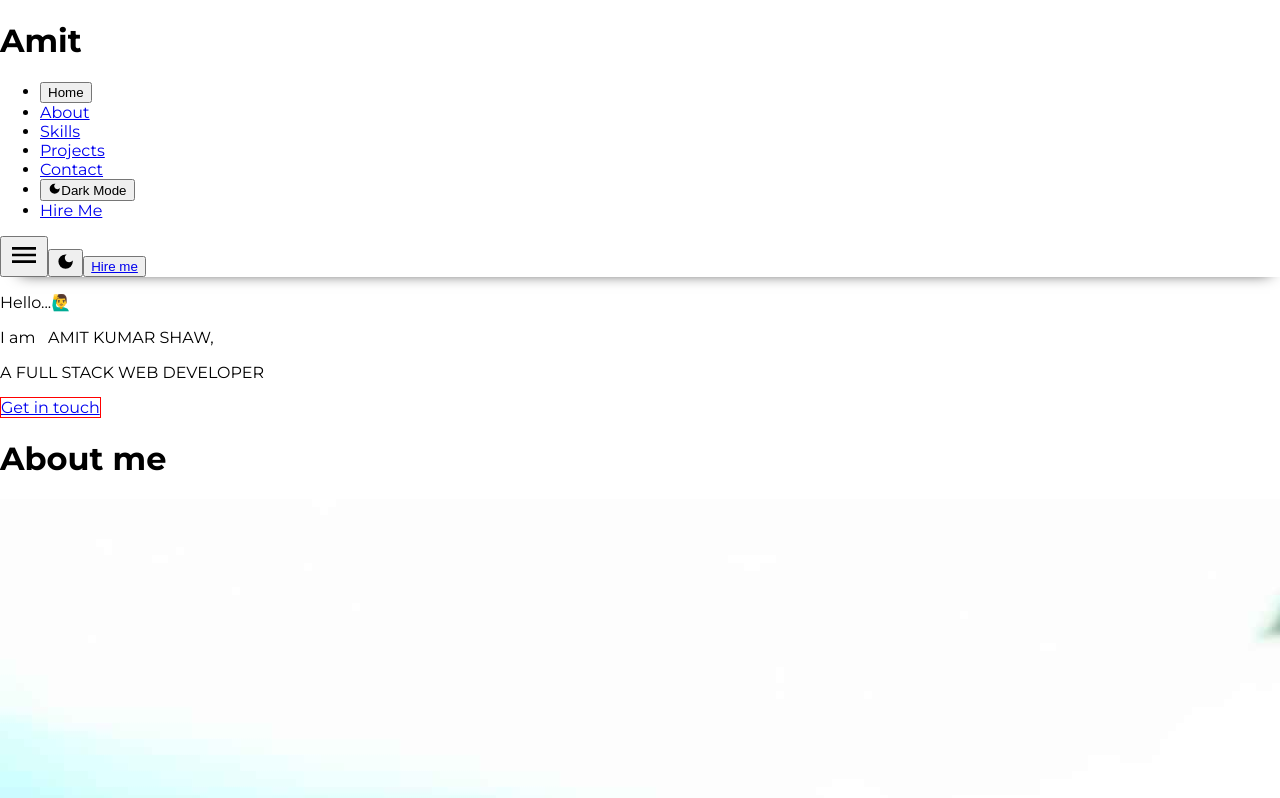
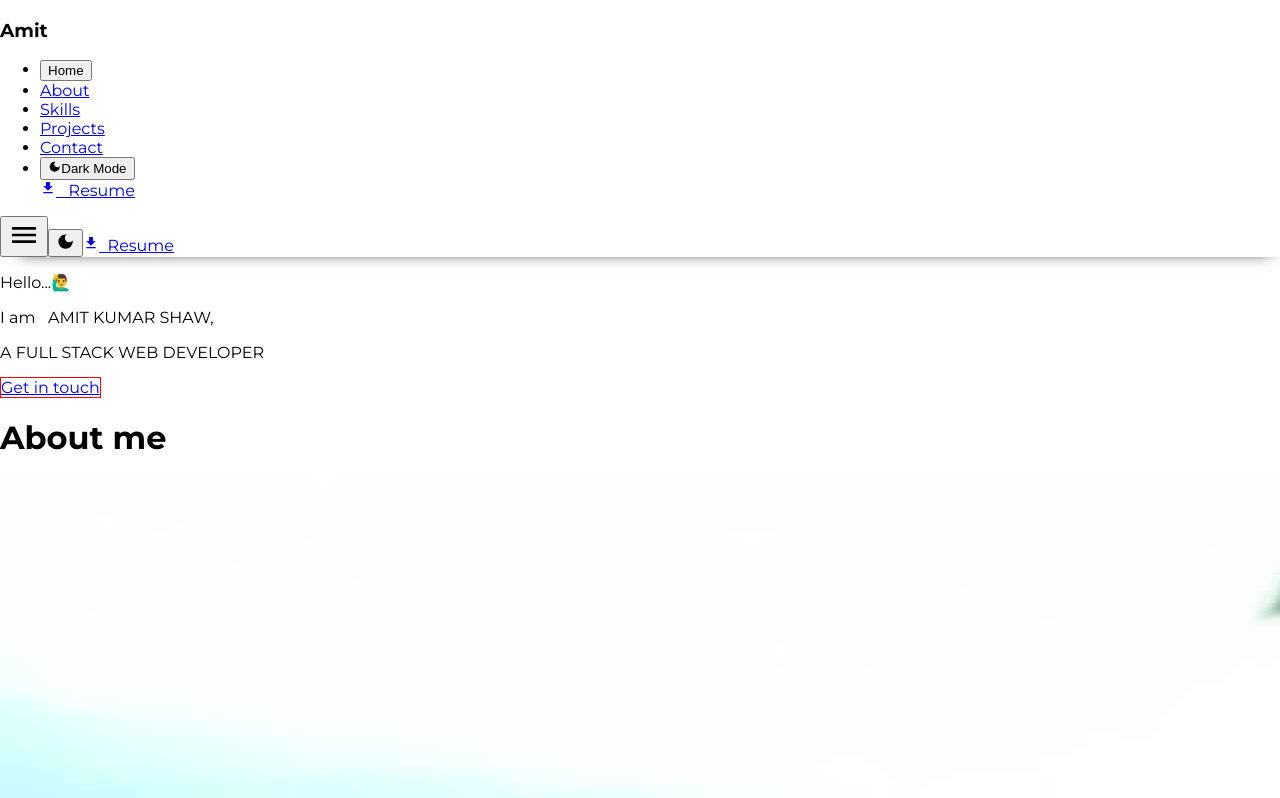
Before and after one commit to Amit-Shaw7/portfolio, a React (Create React App) app: page / in a window 1280 px wide. Shown: the top 798 px of the page. Built offline with nearby package versions, Linux system fonts and the light colour scheme; the HTML template or start-up script is replaced by a standard one.

Commit message:
added download resume feature

```diff
--- a/public/index.html
+++ b/public/index.html
@@ -6,7 +6,7 @@
   <meta name="viewport" content="width=device-width, initial-scale=1" />
   <meta name="theme-color" content="#000000" />
   <title>Amit Shaw - A skilled full-stack web developer</title>
-  <link rel="icon" href="me.png" type="image/png">
+  <link rel="icon" href="favicon.png" type="image/png">
 </head>
 
 <body>
--- a/src/App.js
+++ b/src/App.js
@@ -10,8 +10,8 @@ function App() {
     <div className={`${dark === true ? "dark" : ""}`}>
       <div className="dark:bg-black bg-white">
         <Navbar dark={dark} setDark={setDark} />
-        <Home dark={dark}/>
-        <Toaster position="top-center"/>
+        <Home dark={dark} />
+        <Toaster position="top-center" />
       </div>
     </div>
   );
--- a/src/layout/Navbar.js
+++ b/src/layout/Navbar.js
@@ -1,5 +1,5 @@
 import React, { useState } from 'react';
-import { MdDarkMode, MdMenu, MdClose } from 'react-icons/md';
+import { MdDarkMode, MdMenu, MdClose, MdDownload } from 'react-icons/md';
 
 const Navbar = ({ dark, setDark }) => {
     const [menuOpen, setMenuOpen] = useState(false);
@@ -10,23 +10,32 @@ const Navbar = ({ dark, setDark }) => {
     }
 
     return (
-        <div className={`sticky top-0 ${dark === true ? "shadow-property-dark" : "shadow-property-light"}  w-[100vw] h-[60px] flex items-center md:justify-around justify-between z-10 dark:bg-black bg-[#F6F6F6] opacity-80`}>
+        <div className={`backdrop-blur-md sticky top-0 ${dark === true ? "shadow-property-dark" : "shadow-property-light"}  w-[100vw] h-[70px] flex items-center md:justify-around justify-between z-10 dark:bg-black bg-[#F6F6F6] opacity-80`}>
             {/* Logo */}
-            <div className='ml-8 lg:ml-0'>
-                <h1 className='flex items-center font-extrabold tracking-widest dark:text-white text-black cursor-pointer md:text-3xl text-2xl'><span className='text-red-500 text-3xl md:text-4xl'>A</span>mi<span className='text-red-500 text-3xl md:text-4xl'>t</span></h1>
+            <div className='ml-8 lg:ml-0 flex items-center'>
+                <h3 className='font-extrabold tracking-wider dark:text-white text-black cursor-pointer text-2xl'>A<span className='text-red-500'>m</span>it</h3>
             </div>
 
             {/* Navbar links */}
-            <div className={`custom-transition overflow-hidden ${menuOpen ? "absolute top-0 w-full dark:bg-slate-900 bg-[#b7b7b7] bg h-[60vh]" : "md:w-[50%] h-[60px]"}`}>
+            <div className={`custom-transition overflow-hidden ${menuOpen ? "absolute top-0 w-full dark:bg-slate-900 bg-[#b7b7b7] bg h-[80vh]" : "md:w-[55%] h-[60px]"}`}>
+
                 <ul className={`text-black md:flex dark:text-white hover:text-black h-[100%] font-medium items-center justify-around ${menuOpen ? "relative flex-col flex" : "flex-row hidden"}`}>
-                    <li onClick={() => setMenuOpen(false)} className='font-bold tracking-wider custom-transition cursor-pointer px-3 py-1 rounded-md hover:bg-red-500 text-sm lg:text-xl'><button>Home</button></li>
-                    <li onClick={() => setMenuOpen(false)} className='font-bold tracking-wider custom-transition cursor-pointer px-3 py-1 rounded-md hover:bg-red-500 text-sm lg:text-xl scroll-smooth'><a href='#about'>About</a></li>
-                    <li onClick={() => setMenuOpen(false)} className='font-bold tracking-wider custom-transition cursor-pointer px-3 py-1 rounded-md hover:bg-red-500 text-sm lg:text-xl scroll-smooth'><a href='#skills'>Skills</a></li>
-                    <li onClick={() => setMenuOpen(false)} className='font-bold tracking-wider custom-transition cursor-pointer px-3 py-1 rounded-md hover:bg-red-500 text-sm lg:text-xl scroll-smooth'><a href='#projects'>Projects</a></li>
-                    <li onClick={() => setMenuOpen(false)} className='font-bold tracking-wider custom-transition cursor-pointer px-3 py-1 rounded-md hover:bg-red-500 text-sm lg:text-xl scroll-smooth'><a href='#contact'>Contact</a></li>
+
+                    <li onClick={() => setMenuOpen(false)} className='font-bold tracking-wider custom-transition cursor-pointer px-3 py-1 rounded-md hover:bg-red-500 text-sm lg:text-[1rem]'><button>Home</button></li>
+
+                    <li onClick={() => setMenuOpen(false)} className='font-bold tracking-wider custom-transition cursor-pointer px-3 py-1 rounded-md hover:bg-red-500 text-sm lg:text-[1rem] scroll-smooth'><a href='#about'>About</a></li>
+
+                    <li onClick={() => setMenuOpen(false)} className='font-bold tracking-wider custom-transition cursor-pointer px-3 py-1 rounded-md hover:bg-red-500 text-sm lg:text-[1rem] scroll-smooth'><a href='#skills'>Skills</a></li>
+
+                    <li onClick={() => setMenuOpen(false)} className='font-bold tracking-wider custom-transition cursor-pointer px-3 py-1 rounded-md hover:bg-red-500 text-sm lg:text-[1rem] scroll-smooth'><a href='#projects'>Projects</a></li>
+
+                    <li onClick={() => setMenuOpen(false)} className='font-bold tracking-wider custom-transition cursor-pointer px-3 py-1 rounded-md hover:bg-red-500 text-sm lg:text-[1rem] scroll-smooth'><a href='#contact'>Contact</a></li>
+
                     <li onClick={() => { setMenuOpen(false); toggleMode() }} className='flex md:hidden font-bold tracking-wider custom-transition cursor-pointer px-3 py-1 rounded-md hover:bg-red-500 hover:text-black text-md text-black dark:text-white scroll-smooth'><button className='flex items-center'><MdDarkMode color={`${dark === true ? "white" : "black"}`} className='mx-1' />{dark ? "Light Mode" : "Dark Mode"}</button></li>
 
-                    <li onClick={() => setMenuOpen(!menuOpen)} className='flex md:hidden font-bold tracking-wider custom-transition cursor-pointer px-3 py-1 rounded-md bg-red-500 hover:bg-transparent border-[1px] border-red-500 dark:text-black  text-md dark:hover:text-white hover:text-black scroll-smooth'><a href='#hire'>Hire Me</a></li>
+                    <a download href="/amitKumarShawResume.pdf" onClick={() => setMenuOpen(!menuOpen)} className='flex md:hidden items-center font-bold tracking-wider custom-transition cursor-pointer px-3 py-1 rounded-md bg-red-500 hover:bg-transparent border-[1px] border-red-500 dark:text-black  text-md dark:hover:text-white hover:text-black scroll-smooth'><MdDownload /> &nbsp;&nbsp;Resume</a>
+
+                    {/* <li onClick={() => setMenuOpen(!menuOpen)} className='flex md:hidden font-bold tracking-wider custom-transition cursor-pointer px-3 py-1 rounded-md bg-red-500 hover:bg-transparent border-[1px] border-red-500 dark:text-black  text-md dark:hover:text-white hover:text-black scroll-smooth'><a href='#hire'>Hire Me</a></li> */}
                 </ul>
             </div>
 
@@ -40,11 +49,9 @@ const Navbar = ({ dark, setDark }) => {
 
                 <button onClick={toggleMode} className='custom-transition hover:scale-125 mx-2 p-1 hidden md:flex items-center justify-center'><MdDarkMode fontSize="1.2rem" color={`${dark === true ? "white" : "black"}`} /></button>
 
-                <button className='hidden md:flex mx-1 font-bold tracking-wider custom-transition cursor-pointer px-3 py-1 rounded-md border-[1px] border-red-500 bg-red-500 hover:bg-transparent text-black text-md dark:hover:text-white'><a href='#hire'>Hire me</a></button>
+                <a href="/amitKumarShawResume.pdf" download className='hidden md:flex items-center mx-1 font-bold tracking-wider custom-transition cursor-pointer px-3 py-1 rounded-md border-[1px] border-red-500 bg-red-500 hover:bg-transparent text-black text-md dark:hover:text-white'><MdDownload /> &nbsp;Resume</a>
 
             </div>
-
-
         </div>
     )
 }
--- a/src/pages/home/HireMeForm.js
+++ b/src/pages/home/HireMeForm.js
@@ -29,7 +29,7 @@ const Login = () => {
     return (
         <div id='hire' className='min-h-[70vh] w-[100vw]  px-2 md:px-20'>
             <h1 className='text-3xl dark:text-white text-black text-center mt-20 underline decoration-red-500'>Hire Me</h1>
-            <p className="dark:text-red-400 text-red-600 text-sm text-center my-12">**Just provide your name , email so that i can contact you ASAP**</p>
+            <p className="dark:text-red-400 text-red-600 text-sm text-center my-12">**Enter your name , email so that i can contact you ASAP**</p>
             <form ref={formRef} onSubmit={handleSubmit} className=' m-auto flex items-center justify-around flex-col gap-4 w-full md:w-[40rem] p-8'>
 
                 <input ref={email} required type="email" className="dark:bg-slate-800 bg-slate-300 dark:text-white text-slate-700 font-bold rounded-md outline-none p-2 w-full" placeholder='Email' />
```
Also changed, not shown: public/favicon.png (renamed from public/me.png), 1 other file (tests, documents, lock files or other folders).
